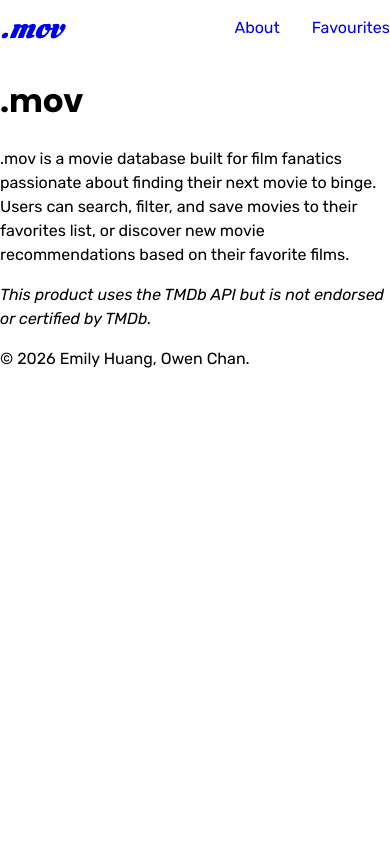
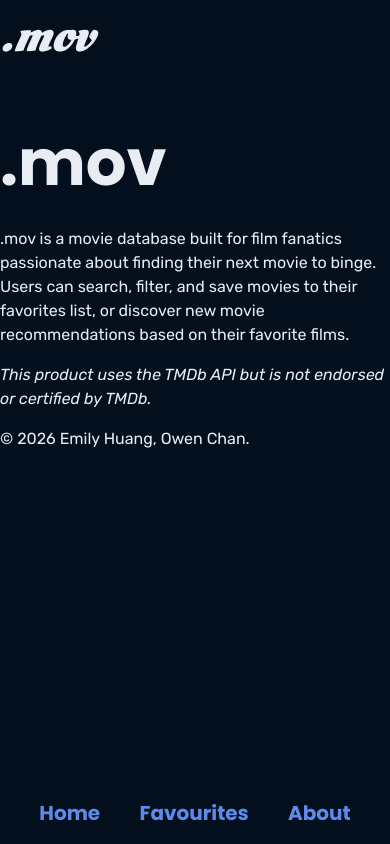
Before and after one commit to ehuang3h/emily-owen-movie-app, a React (Vite) app: page /about in a window 390 px wide. Built offline with nearby package versions, Linux system fonts and the light colour scheme.

Commit message:
Added color palettes + more styling on header + media query to shift between mobile/desktop nav bar

```diff
--- a/src/components/Header.jsx
+++ b/src/components/Header.jsx
@@ -6,8 +6,9 @@ const Header = ({ title }) => (
         <nav id='nav-bar'>
             <NavLink id='logo' to="/">{title}</NavLink>
             <ul>
-                <li><NavLink to="/about">About</NavLink></li>
-                <li><NavLink to="/contact">Favourites</NavLink></li>
+                <li><NavLink className='nav-links' to="/">Home</NavLink></li>
+                <li><NavLink className='nav-links' to="/favourites">Favourites</NavLink></li>
+                <li><NavLink className='nav-links' to="/about">About</NavLink></li>
             </ul>
         </nav>
     </header>
--- a/src/components/Nav.jsx
+++ b/src/components/Nav.jsx
@@ -4,8 +4,8 @@ const Nav = () => (
 	<nav id='nav-bar'>
         <ul>
             <li><NavLink to="/">Home</NavLink></li>
+            <li><NavLink to="/favourites">Favourites</NavLink></li>
             <li><NavLink to="/about">About</NavLink></li>
-            <li><NavLink to="/contact">Favourites</NavLink></li>
         </ul>
 	</nav>
 );
--- a/src/routers/AppRouter.jsx
+++ b/src/routers/AppRouter.jsx
@@ -27,9 +27,8 @@ function AppRouter() {
         {/* <Nav /> */}
         <Routes>
           <Route path="/" exact element={<PageHome />} />
+          <Route path="/favourites" element={<PageFavs />} />
           <Route path="/about" element={<PageAbout />} />
-          <Route path="/favourites" element={<PageFavs />} />
-
         </Routes>
         <Footer author={appAuthor} />
       </div>
--- a/src/styles/header.css
+++ b/src/styles/header.css
@@ -1,11 +1,17 @@
 /* HEADER.CSS: stylesheet for Header.jsx */
+:root {
+    --logo-color: #e8edf3;
+    --link-color: #5d8bec;
+    --hover-color: #e8edf3;
+}
 
+/* Nav-links */
 nav {
     display: flex;
-    align-items: center;
+    align-items: baseline;
 }
 
-/* Nav list */
+/* Nav list (Home/Favourites/About) */
 #nav-bar ul {
     /* Reset  link defaults */
     list-style: none;
@@ -13,11 +19,18 @@ nav {
     /* Flex styling */
     display: flex;
     width: 100%;
-    justify-content: flex-end;
-    gap: 2rem;
+
+    /* Position at bottom of screen */
+    padding: 0;
+    position: fixed;
+    bottom: 0;
+    left: 0;
+    width: 100%;
+    justify-content: space-evenly;
+    z-index: 100;
 }
 
-/* Nav links */
+/* Nav links + logo */
 #nav-bar ul li a, #logo {
     /* Reset link defaults */
     text-decoration: none;
@@ -25,8 +38,29 @@ nav {
 
 /* Logo */
 #logo {
-  font-family: "Oleo Script", system-ui;
-  font-weight: 700;
-  font-style: italic;
-  font-size: 2rem;
+    font-family: "Oleo Script", system-ui;
+    font-weight: 700;
+    font-style: italic;
+    font-size: 3rem;
+    color: var(--logo-color);
 }
+
+/* Home/About/Favorites links */
+.nav-links {
+    color: var(--link-color);
+    font-family: "Poppins", sans-serif;
+    font-size: 1.25rem;
+}
+
+/* Link states */
+.nav-links:hover {
+    color: var(--hover-color);
+}
+
+@media(min-width: 64em) {
+    #nav-bar ul {
+        position: static;
+        justify-content: flex-end;
+        gap: 5rem;
+    }
+}
--- a/src/styles/main.css
+++ b/src/styles/main.css
@@ -1,4 +1,15 @@
 /* MAIN.CSS: stylesheet for general styling */
+
+/* VARIABLES */
+:root {
+    /* Fonts */
+    --body-font: "Rubik";
+    --heading-font: "Poppins";
+
+    /* Colors */
+    --bg-color: #030f1d;
+    --text-color: #e8edf3;
+}
 
 /* LAYOUT */
 
@@ -12,16 +23,29 @@
 
 /* Body - Rubik */
 body {
-    font-family: "Rubik", sans-serif;
+    font-family: var(--body-font), sans-serif;
     font-weight: 400;
     font-style: normal;
     font-size: 1rem;
     line-height: 1.5;
+
+    /* Colors */
+    background-color: var(--bg-color);
+    color: var(--text-color);
+}
+
+p {
+    max-width: 40rem;
 }
 
 /* Headings - Poppins */
 h1, h2, h3, h4, h5, h6 {
-    font-family: "Poppins", sans-serif;
+    font-family: var(--heading-font), sans-serif;
     font-weight: 700;
     font-style: normal;
 }
+
+h1 {
+    font-size: 4rem;
+    margin-bottom: 0;
+}
--- /dev/null
+++ b/src/styles/nav.css
@@ -0,0 +1,17 @@
+/* NAV.CSS: stylesheet for Nav.jsx */
+
+/* Nav list */
+#nav-bar ul {
+    /* Reset  link defaults */
+    list-style: none;
+
+    display: flex;
+
+    gap: 2rem;
+}
+
+/* Nav links */
+#nav-bar ul li a{
+    /* Reset link defaults */
+    text-decoration: none;
+}
```
